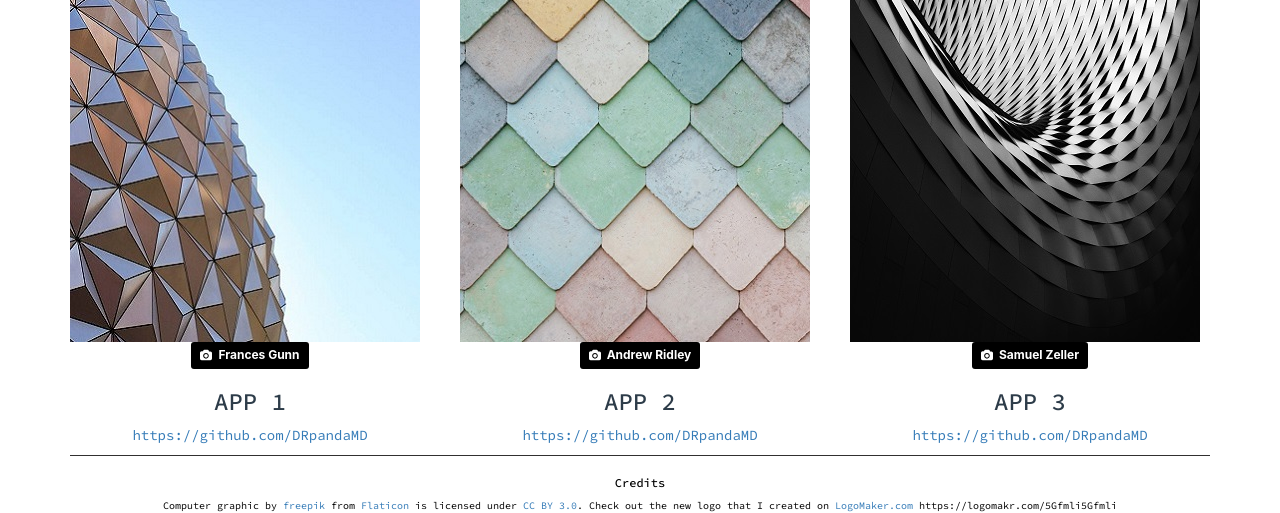
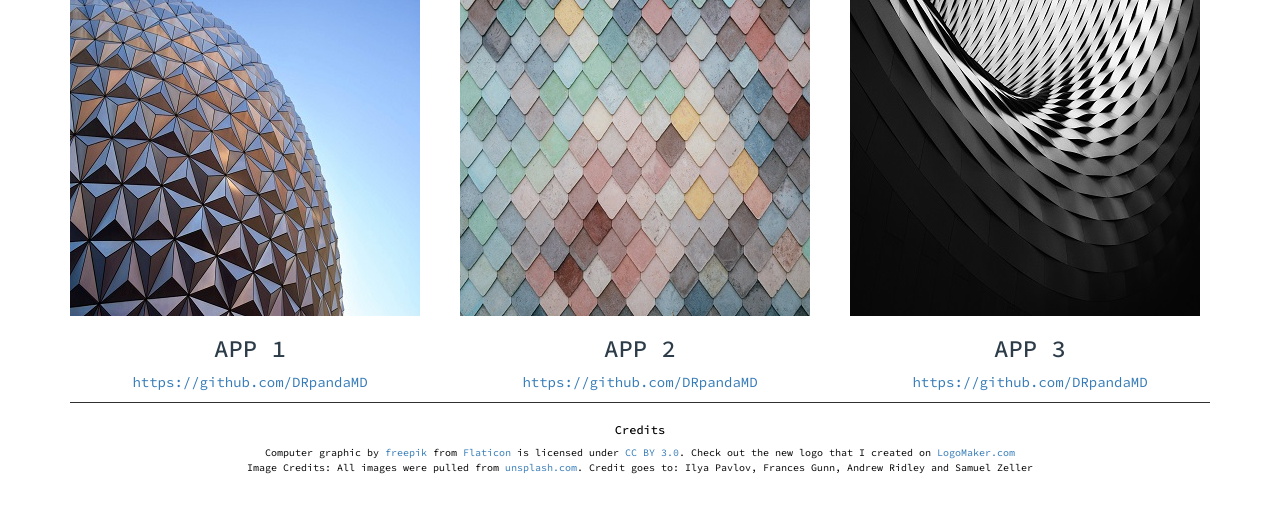
Before and after one commit to DRpandaMD/udacity-portfolio-website-final, a plain HTML site: page index.html in a window 1280 px wide. Shown: the part 587-1100 px from the top of the page. After the commit the page ends 1072 px from the top, so only its background shows below. Drawn offline with Linux system fonts and the light colour scheme.

Commit message:
Added changes based on feed back from udacity. Check the README for key changes

```diff
--- a/css/main.css
+++ b/css/main.css
@@ -11,7 +11,7 @@
 
 
 body {
-	font-family: 'Source Code Pro', monospace;
+	font-family: "Source Code Pro", monospace;
 	color: #2d3c49;
 	font-weight: 400;
 }
--- a/index.html
+++ b/index.html
@@ -15,7 +15,6 @@
       <link rel="stylesheet" href="css/bootstrap-theme.min.css">
       <link rel="stylesheet" href="css/bootstrap.min.css">
       <link rel="stylesheet" href="css/main.css">
-      <script type="text/javascipt" src="js/bootstrap.min.js"></script>
    </head>
    <body>
       <div class="container">
@@ -35,48 +34,45 @@
             <div class="col-md-12">
                <!-- Banner Sourced from http://www.bbc.co.uk/guides/zqkjp39 -->
                <img class="img-responsive" id="banner" src="images/code.png" alt="tech banner image ">
-               <!-- Credits  -->
-               <a style="background-color:black;color:white;text-decoration:none;padding:4px 6px;font-family:-apple-system, BlinkMacSystemFont, &quot;San Francisco&quot;, &quot;Helvetica Neue&quot;, Helvetica, Ubuntu, Roboto, Noto, &quot;Segoe UI&quot;, Arial, sans-serif;font-size:12px;font-weight:bold;line-height:1.2;display:inline-block;border-radius:3px;" href="http://unsplash.com/@ilyapavlov?utm_medium=referral&amp;utm_campaign=photographer-credit&amp;utm_content=creditBadge" target="_blank" rel="noopener noreferrer" title="Download free do whatever you want high-resolution photos from Ilya Pavlov"><span style="display:inline-block;padding:2px 3px;"><svg xmlns="http://www.w3.org/2000/svg" style="height:12px;width:auto;position:relative;vertical-align:middle;top:-1px;fill:white;" viewBox="0 0 32 32"><title></title><path d="M20.8 18.1c0 2.7-2.2 4.8-4.8 4.8s-4.8-2.1-4.8-4.8c0-2.7 2.2-4.8 4.8-4.8 2.7.1 4.8 2.2 4.8 4.8zm11.2-7.4v14.9c0 2.3-1.9 4.3-4.3 4.3h-23.4c-2.4 0-4.3-1.9-4.3-4.3v-15c0-2.3 1.9-4.3 4.3-4.3h3.7l.8-2.3c.4-1.1 1.7-2 2.9-2h8.6c1.2 0 2.5.9 2.9 2l.8 2.4h3.7c2.4 0 4.3 1.9 4.3 4.3zm-8.6 7.5c0-4.1-3.3-7.5-7.5-7.5-4.1 0-7.5 3.4-7.5 7.5s3.3 7.5 7.5 7.5c4.2-.1 7.5-3.4 7.5-7.5z"></path></svg></span><span style="display:inline-block;padding:2px 3px;">Ilya Pavlov</span></a>
             </div>
          </div>
-
          <div class="row" id="body__2">
             <div class="col-md-12">
                <h2 class="text-muted">Featured Work </h2>
             </div>
          </div>
-
          <div class="row text text-center" id="body__3">
             <div class="col-md-4">
-               <img class="img-responsive" id="image__1" src="images/image1.jpg" alt="fancy dome architecture">
-               <a style="background-color:black;color:white;text-decoration:none;padding:4px 6px;font-family:-apple-system, BlinkMacSystemFont, &quot;San Francisco&quot;, &quot;Helvetica Neue&quot;, Helvetica, Ubuntu, Roboto, Noto, &quot;Segoe UI&quot;, Arial, sans-serif;font-size:12px;font-weight:bold;line-height:1.2;display:inline-block;border-radius:3px;" href="http://unsplash.com/@francesgunn?utm_medium=referral&amp;utm_campaign=photographer-credit&amp;utm_content=creditBadge" target="_blank" rel="noopener noreferrer" title="Download free do whatever you want high-resolution photos from Frances Gunn"><span style="display:inline-block;padding:2px 3px;"><svg xmlns="http://www.w3.org/2000/svg" style="height:12px;width:auto;position:relative;vertical-align:middle;top:-1px;fill:white;" viewBox="0 0 32 32"><title></title><path d="M20.8 18.1c0 2.7-2.2 4.8-4.8 4.8s-4.8-2.1-4.8-4.8c0-2.7 2.2-4.8 4.8-4.8 2.7.1 4.8 2.2 4.8 4.8zm11.2-7.4v14.9c0 2.3-1.9 4.3-4.3 4.3h-23.4c-2.4 0-4.3-1.9-4.3-4.3v-15c0-2.3 1.9-4.3 4.3-4.3h3.7l.8-2.3c.4-1.1 1.7-2 2.9-2h8.6c1.2 0 2.5.9 2.9 2l.8 2.4h3.7c2.4 0 4.3 1.9 4.3 4.3zm-8.6 7.5c0-4.1-3.3-7.5-7.5-7.5-4.1 0-7.5 3.4-7.5 7.5s3.3 7.5 7.5 7.5c4.2-.1 7.5-3.4 7.5-7.5z"></path></svg></span><span style="display:inline-block;padding:2px 3px;">Frances Gunn</span></a>
+               <img class="img-responsive" id="image__1" src="images/image1-backup.jpg" alt="fancy dome architecture">
                <h3 class="text-uppercase">App 1</h3>
                <a class="links" href="https://github.com/DRpandaMD" title="Link to my github">https://github.com/DRpandaMD</a>
             </div>
             <div class="col-md-4">
-               <img class="img-responsive" id="image__2" src="images/image2.jpg" alt="a colorful shingle patten">
-               <a style="background-color:black;color:white;text-decoration:none;padding:4px 6px;font-family:-apple-system, BlinkMacSystemFont, &quot;San Francisco&quot;, &quot;Helvetica Neue&quot;, Helvetica, Ubuntu, Roboto, Noto, &quot;Segoe UI&quot;, Arial, sans-serif;font-size:12px;font-weight:bold;line-height:1.2;display:inline-block;border-radius:3px;" href="http://unsplash.com/@aridley88?utm_medium=referral&amp;utm_campaign=photographer-credit&amp;utm_content=creditBadge" target="_blank" rel="noopener noreferrer" title="Download free do whatever you want high-resolution photos from Andrew Ridley"><span style="display:inline-block;padding:2px 3px;"><svg xmlns="http://www.w3.org/2000/svg" style="height:12px;width:auto;position:relative;vertical-align:middle;top:-1px;fill:white;" viewBox="0 0 32 32"><title></title><path d="M20.8 18.1c0 2.7-2.2 4.8-4.8 4.8s-4.8-2.1-4.8-4.8c0-2.7 2.2-4.8 4.8-4.8 2.7.1 4.8 2.2 4.8 4.8zm11.2-7.4v14.9c0 2.3-1.9 4.3-4.3 4.3h-23.4c-2.4 0-4.3-1.9-4.3-4.3v-15c0-2.3 1.9-4.3 4.3-4.3h3.7l.8-2.3c.4-1.1 1.7-2 2.9-2h8.6c1.2 0 2.5.9 2.9 2l.8 2.4h3.7c2.4 0 4.3 1.9 4.3 4.3zm-8.6 7.5c0-4.1-3.3-7.5-7.5-7.5-4.1 0-7.5 3.4-7.5 7.5s3.3 7.5 7.5 7.5c4.2-.1 7.5-3.4 7.5-7.5z"></path></svg></span><span style="display:inline-block;padding:2px 3px;">Andrew Ridley</span></a>
+               <img class="img-responsive" id="image__2" src="images/image2-backup.jpg" alt="a colorful shingle patten">
                <h3 class="text-uppercase">App 2</h3>
                <a class="links" href="https://github.com/DRpandaMD" title="Link to my github">https://github.com/DRpandaMD</a>
             </div>
             <div class="col-md-4">
                <img class="img-responsive" id="image__3" src="images/image3.jpg" alt="dark structure with a diamond weave pattern">
-               <a style="background-color:black;color:white;text-decoration:none;padding:4px 6px;font-family:-apple-system, BlinkMacSystemFont, &quot;San Francisco&quot;, &quot;Helvetica Neue&quot;, Helvetica, Ubuntu, Roboto, Noto, &quot;Segoe UI&quot;, Arial, sans-serif;font-size:12px;font-weight:bold;line-height:1.2;display:inline-block;border-radius:3px;" href="http://unsplash.com/@samuelzeller?utm_medium=referral&amp;utm_campaign=photographer-credit&amp;utm_content=creditBadge" target="_blank" rel="noopener noreferrer" title="Download free do whatever you want high-resolution photos from Samuel Zeller"><span style="display:inline-block;padding:2px 3px;"><svg xmlns="http://www.w3.org/2000/svg" style="height:12px;width:auto;position:relative;vertical-align:middle;top:-1px;fill:white;" viewBox="0 0 32 32"><title></title><path d="M20.8 18.1c0 2.7-2.2 4.8-4.8 4.8s-4.8-2.1-4.8-4.8c0-2.7 2.2-4.8 4.8-4.8 2.7.1 4.8 2.2 4.8 4.8zm11.2-7.4v14.9c0 2.3-1.9 4.3-4.3 4.3h-23.4c-2.4 0-4.3-1.9-4.3-4.3v-15c0-2.3 1.9-4.3 4.3-4.3h3.7l.8-2.3c.4-1.1 1.7-2 2.9-2h8.6c1.2 0 2.5.9 2.9 2l.8 2.4h3.7c2.4 0 4.3 1.9 4.3 4.3zm-8.6 7.5c0-4.1-3.3-7.5-7.5-7.5-4.1 0-7.5 3.4-7.5 7.5s3.3 7.5 7.5 7.5c4.2-.1 7.5-3.4 7.5-7.5z"></path></svg></span><span style="display:inline-block;padding:2px 3px;">Samuel Zeller</span></a>
                <h3 class="text-uppercase">App 3</h3>
                <a class="links" href="https://github.com/DRpandaMD" title="Link to my github">https://github.com/DRpandaMD</a>
             </div>
          </div>
-
           <div class="line-separator2"></div>
-
          <!--Footer space -->
          <div class="row text-center" id="cited-sources">
             <div class="col-md-12">
                <h6>Credits</h6>
-                Computer graphic by <a href="http://www.flaticon.com/authors/freepik">freepik</a> from <a href="http://www.flaticon.com/">Flaticon</a> is licensed under <a href="http://creativecommons.org/licenses/by/3.0/" title="Creative Commons BY 3.0">CC BY 3.0</a>. Check out the new logo that I created on <a href="http://logomakr.com" title="Logo Maker">LogoMaker.com</a> https://logomakr.com/5Gfmli5Gfmli
+               <p>  <!--Ver 1.1 :  All credits moved down here. -->
+                Computer graphic by <a href="http://www.flaticon.com/authors/freepik">freepik</a> from <a href="http://www.flaticon.com/">Flaticon</a> is licensed under <a href="http://creativecommons.org/licenses/by/3.0/" title="Creative Commons BY 3.0">CC BY 3.0</a>. Check out the new logo that I created on <a href="http://logomakr.com" title="Logo Maker">LogoMaker.com</a>
+                <br>
+                Image Credits:  All images were pulled from <a href="https://unsplash.com/" title="Link to unsplash.com">unsplash.com</a>.  Credit goes to: Ilya Pavlov, Frances Gunn, Andrew Ridley and Samuel Zeller
+               </p>
             </div>
          </div>
       </div>
+      <!--Scripts -->
+      <script type="text/javascipt" src="js/bootstrap.min.js"></script>
    </body>
 
 </html>
```
Also changed, not shown: 1 other file.
